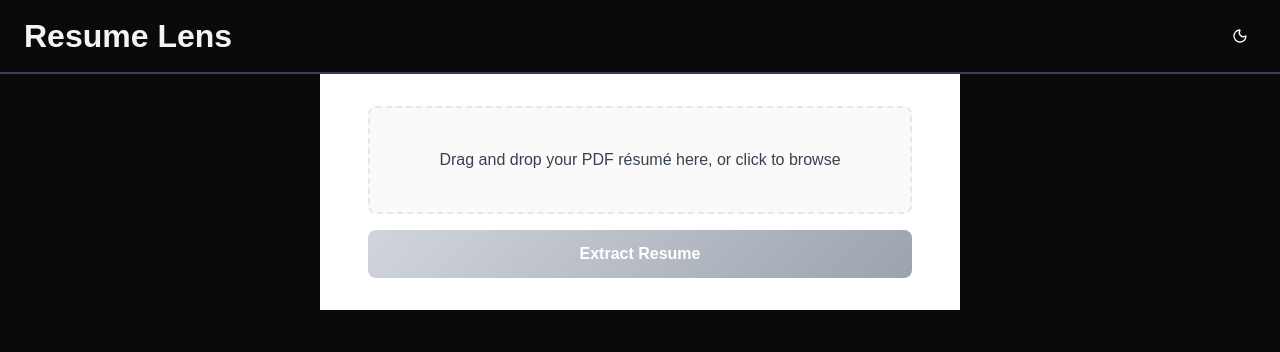
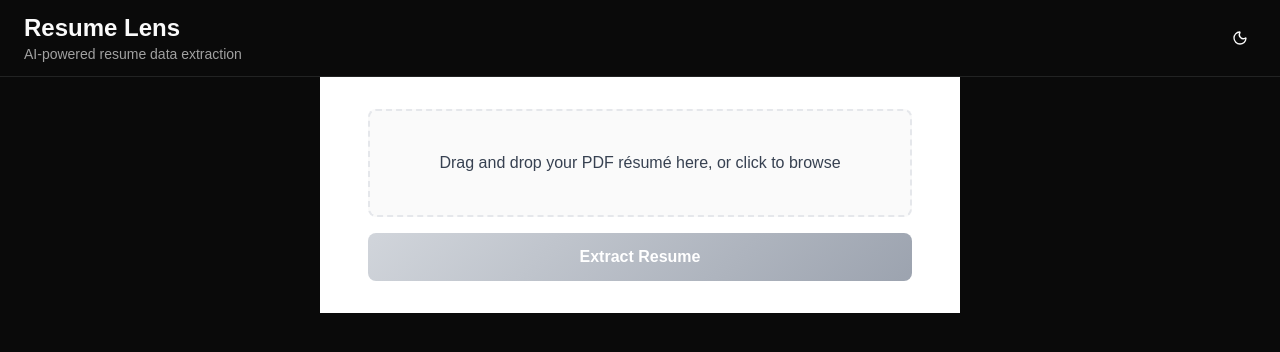
Before and after one commit to mwarman/resume-lens, a React (Vite) app in the folder packages/web/: page / in a window 1280 px wide. Shown: the top 352 px of the page. Built offline with nearby package versions, Linux system fonts and the light colour scheme.

Commit message:
M6-4 Redesign header (#70)
* Refactor Header component to use TailwindCSS for styling, removing CSS module dependency

* Refactor implementation steps in issue prompt for clarity and organization

```diff
--- a/packages/web/src/components/Header.module.css
+++ /dev/null
@@ -1,27 +0,0 @@
-/* Header.module.css - Styling for the Header component */
-
-.header {
-  padding: 0.75rem 1.5rem;
-  border-bottom: 2px solid #e5e7eb;
-}
-
-:global(.dark) .header {
-  border-bottom-color: #374151;
-}
-
-.headerContent {
-  display: flex;
-  align-items: center;
-  justify-content: space-between;
-}
-
-.title {
-  margin: 0;
-  font-size: 2rem;
-  font-weight: 700;
-  color: #1f2937;
-}
-
-:global(.dark) .title {
-  color: #f3f4f6;
-}
--- a/packages/web/src/components/Header.tsx
+++ b/packages/web/src/components/Header.tsx
@@ -1,15 +1,18 @@
 import { ThemeToggle } from '@/components/theme/ThemeToggle';
-import styles from './Header.module.css';
 
 /**
  * Header component displays the application title and theme toggle.
- * Appears at the top of the page across all application states.
+ * Rendered with Tailwind utility classes for consistent light/dark mode support.
+ * ThemeToggle is placed top-right as the conventional location for theme controls.
  */
 const Header = () => {
   return (
-    <header className={styles.header}>
-      <div className={styles.headerContent}>
-        <h1 className={styles.title}>Resume Lens</h1>
+    <header className="px-6 py-3 border-b border-border">
+      <div className="flex items-center justify-between">
+        <div>
+          <h1 className="text-2xl font-bold text-foreground">Resume Lens</h1>
+          <p className="text-sm text-muted-foreground">AI-powered resume data extraction</p>
+        </div>
         <ThemeToggle />
       </div>
     </header>
```
